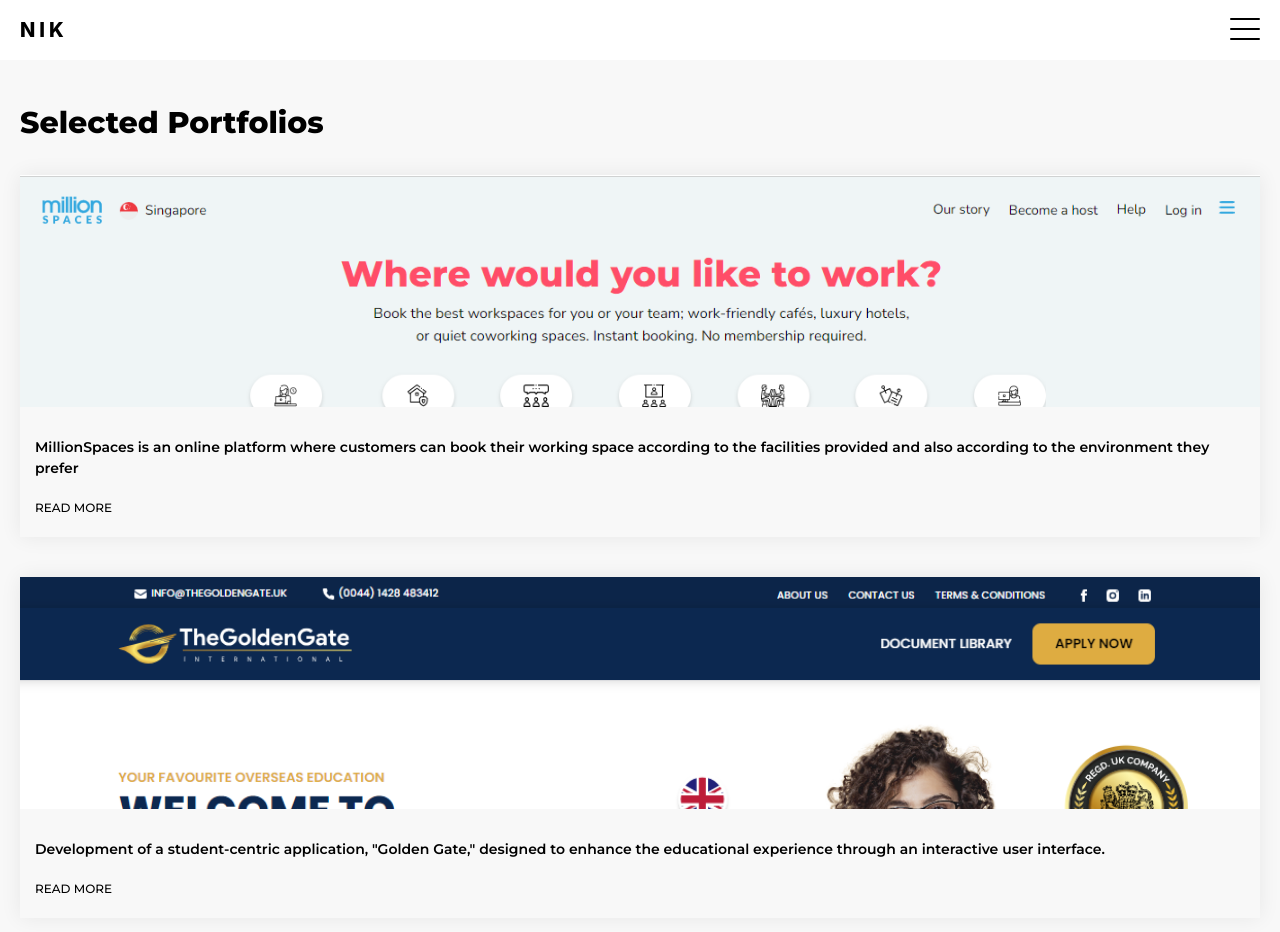
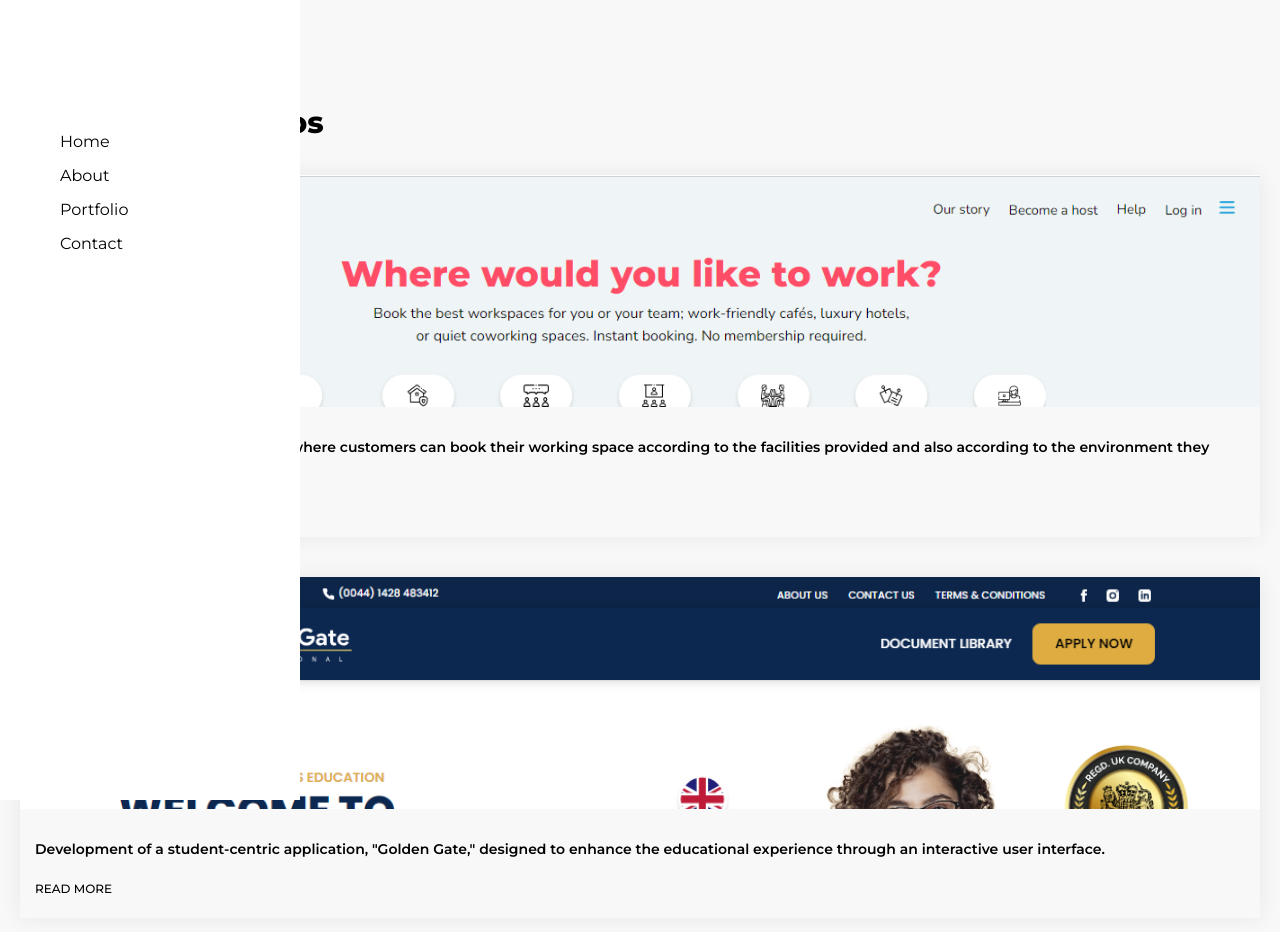
Before and after one commit to NimeshaKahingala/portfolio, a React (Create React App) app: page /portfolio in a window 1280 px wide. Shown: the top 932 px of the page. Built offline with nearby package versions, Linux system fonts and the light colour scheme.

Commit message:
desktop navbar added

```diff
--- a/src/components/header.js
+++ b/src/components/header.js
@@ -17,6 +17,10 @@ function Header() {
                 </div>
                 <Nav setIsMenuActive={setIsMenuActive} isMenuActive={isMenuActive}/>
             </div>
+            <div className="header desktop">
+                desktop
+                <Nav />
+            </div>
         </>
     )
 };
--- a/src/components/header.scss
+++ b/src/components/header.scss
@@ -91,4 +91,16 @@
             letter-spacing: 4px;
         }
     }
+
+    &.desktop {
+        top: -60px;
+    }
 }
+
+@media only screen and (min-width: 768px) {
+    .header {
+        &.mobile {
+            display: none;
+        }
+    }
+}
--- a/src/components/nav.scss
+++ b/src/components/nav.scss
@@ -25,3 +25,22 @@
         right: 0;
     }
 }
+
+@media only screen and (min-width: 768px) {
+    .nav-bar {
+        left: 0;
+        height: 100vh;
+        top: 0;
+        width: 300px;
+
+        .container {
+            padding: 130px 20px 0 60px;
+
+            ul {
+                li {
+                    text-align: left;
+                }
+            }
+        }
+    }
+}
```
